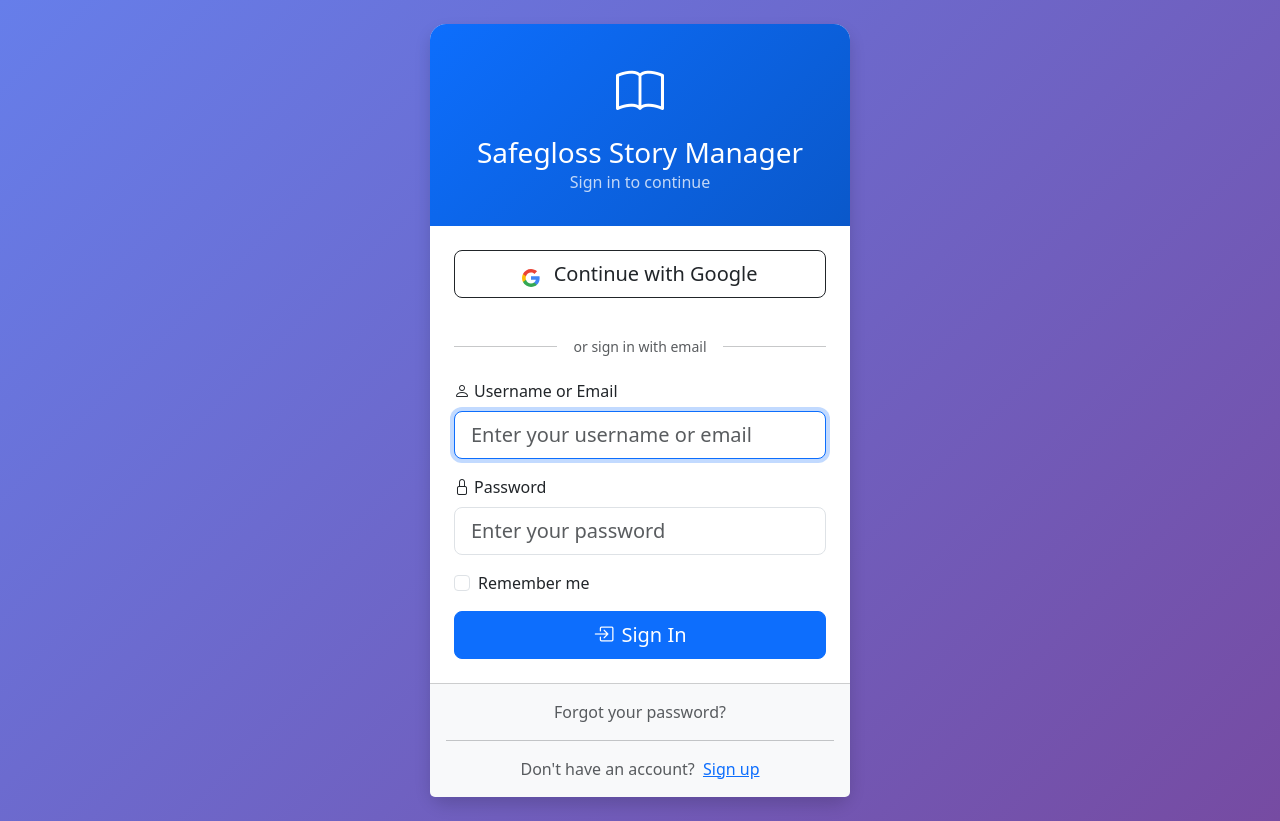
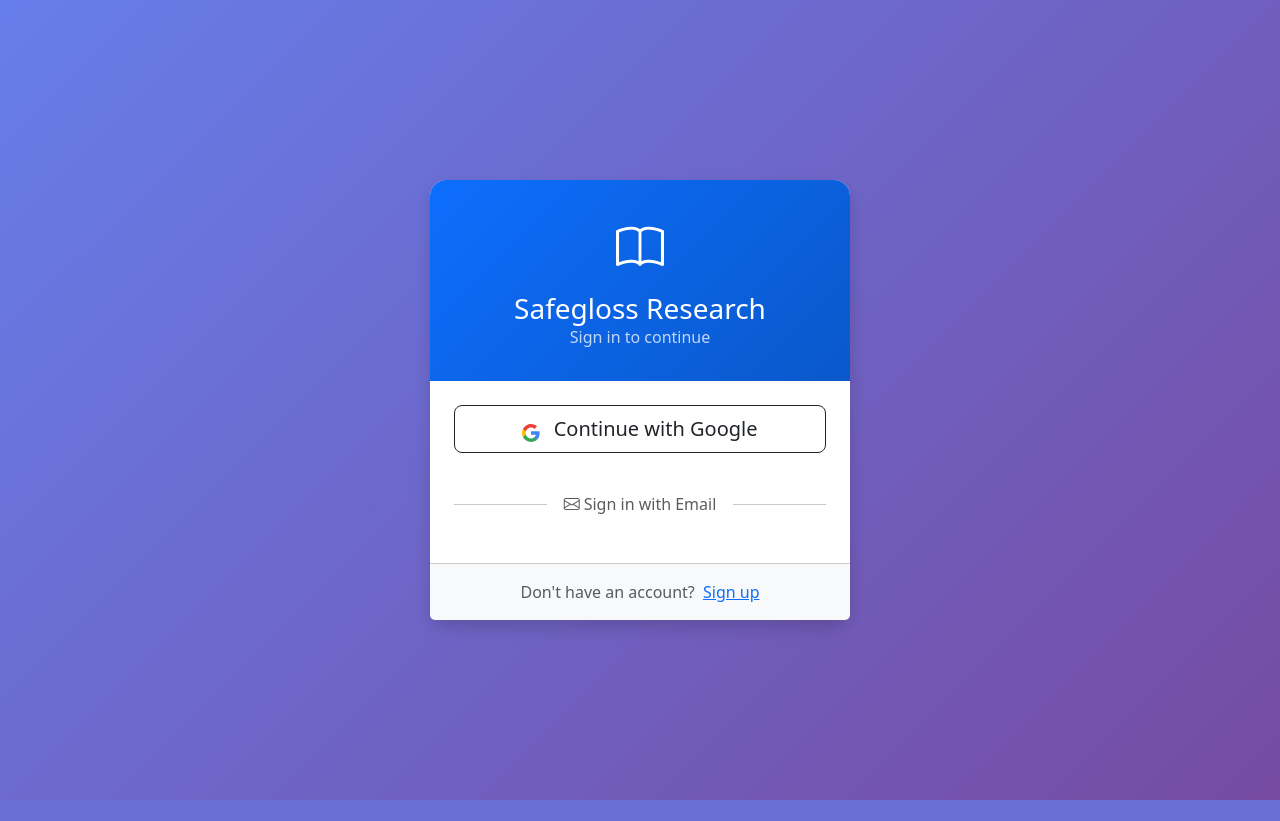
Before and after one commit to w9smz8qkh6-stack/safegloss-legacy, a Django app: page /accounts/login/ in a window 1280 px wide. After the commit the page ends 800 px from the top, so only its background shows below. Run offline with Django 5.2, Linux system fonts and the light colour scheme; some libraries are stand-ins or nearby versions.

Commit message:
Update login page: Google sign-in primary, email collapsed
- Google sign-in button is now the primary/prominent option
- Email login form is collapsed by default
- Users click "Sign in with Email" to expand the email form
- Updated branding to Safegloss Research

🤖 Generated with [Claude Code](https://claude.com/claude-code)

Co-Authored-By: Claude Opus 4.5 <noreply@anthropic.com>

```diff
--- a/rgx/templates/account/login.html
+++ b/rgx/templates/account/login.html
@@ -1,17 +1,17 @@
 {% extends "account/base.html" %}
 {% load django_bootstrap5 socialaccount %}
 
-{% block title %}Sign In - Safegloss Story Manager{% endblock %}
+{% block title %}Sign In - Safegloss Research{% endblock %}
 
 {% block content %}
 <div class="card auth-card">
   <div class="auth-header text-white">
     <i class="bi bi-book"></i>
-    <h3 class="mt-2 mb-0">Safegloss Story Manager</h3>
+    <h3 class="mt-2 mb-0">Safegloss Research</h3>
     <p class="mb-0 opacity-75">Sign in to continue</p>
   </div>
   <div class="card-body p-4">
-    <!-- Google Sign In -->
+    <!-- Google Sign In (Primary) -->
     <a href="{% provider_login_url 'google' %}" class="btn btn-outline-dark btn-lg w-100 mb-3">
       <svg width="18" height="18" viewBox="0 0 18 18" class="me-2" style="vertical-align: text-bottom;">
         <path fill="#4285F4" d="M17.64 9.2c0-.637-.057-1.251-.164-1.84H9v3.481h4.844c-.209 1.125-.843 2.078-1.796 2.717v2.258h2.908c1.702-1.567 2.684-3.874 2.684-6.615z"/>
@@ -22,12 +22,18 @@
       Continue with Google
     </a>
 
+    <!-- Email Sign In Toggle -->
     <div class="d-flex align-items-center my-3">
       <hr class="flex-grow-1">
-      <span class="px-3 text-muted small">or sign in with email</span>
+      <button type="button" class="btn btn-link text-muted small text-decoration-none px-3"
+              data-bs-toggle="collapse" data-bs-target="#emailLoginForm" aria-expanded="false">
+        <i class="bi bi-envelope me-1"></i>Sign in with Email
+      </button>
       <hr class="flex-grow-1">
     </div>
 
+    <!-- Email Login Form (Collapsed by default) -->
+    <div class="collapse" id="emailLoginForm">
       <form method="post" action="{% url 'account_login' %}">
         {% csrf_token %}
         <div class="mb-3">
@@ -35,7 +41,7 @@
             <i class="bi bi-person me-1"></i>Username or Email
           </label>
           <input type="text" name="login" id="id_login" class="form-control form-control-lg"
-               placeholder="Enter your username or email" required autofocus>
+                 placeholder="Enter your username or email" required>
         </div>
         <div class="mb-3">
           <label for="id_password" class="form-label">
@@ -54,13 +60,15 @@
         <button type="submit" class="btn btn-primary btn-lg w-100">
           <i class="bi bi-box-arrow-in-right me-2"></i>Sign In
         </button>
+        <div class="text-center mt-3">
+          <a href="{% url 'account_reset_password' %}" class="text-muted text-decoration-none small">
+            Forgot your password?
+          </a>
+        </div>
       </form>
     </div>
+  </div>
   <div class="card-footer bg-light text-center py-3">
-    <a href="{% url 'account_reset_password' %}" class="text-muted text-decoration-none">
-      Forgot your password?
-    </a>
-    <hr class="my-3">
     <span class="text-muted">Don't have an account?</span>
     <a href="{% url 'account_signup' %}" class="ms-1">Sign up</a>
   </div>
```
Lines whose indentation alone changed are shown as unchanged.
